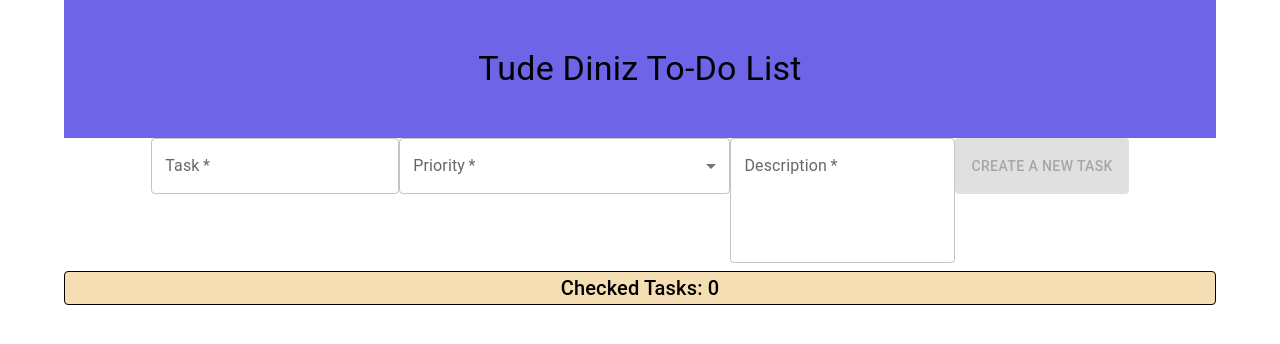
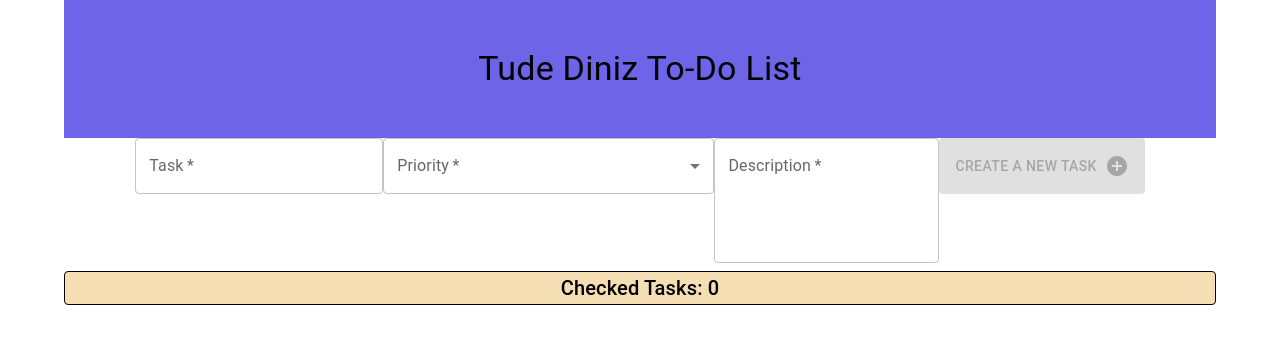
Before and after one commit to lucaspereiraio/tude-to-do-list, a React (Create React App) app: page /create in a window 1280 px wide. Shown: the top 344 px of the page. Built offline with nearby package versions, Linux system fonts and the light colour scheme.

Commit message:
create-icon
- Implemented a plus icon in the button that creates a task

```diff
--- a/src/App.tsx
+++ b/src/App.tsx
@@ -16,7 +16,6 @@ import { PrintList } from "./Components/PrintList/PrintList";
 //onEnter criar
 //onEnter no todo sai o da edição
 //Formatar color picker
-//checked counter
 //erro typescript
 //erro console
 
--- a/src/Components/CreateItem/CreateItem.css
+++ b/src/Components/CreateItem/CreateItem.css
@@ -27,3 +27,8 @@
 .create-task-button {
   height: 3.5rem;
 }
+
+.add-icon {
+  font-size: 1.5rem;
+  margin-left: 0.5rem;
+}
--- a/src/Components/CreateItem/CreateItem.tsx
+++ b/src/Components/CreateItem/CreateItem.tsx
@@ -9,6 +9,7 @@ import {
   SelectChangeEvent,
   TextField,
 } from "@mui/material";
+import AddCircleIcon from "@mui/icons-material/AddCircle";
 import React, { ChangeEvent, useState } from "react";
 import "./CreateItem.css";
 
@@ -112,7 +113,7 @@ export const CreateItem = ({
         onClick={handleSubmit}
         disabled={!taskText || !taskColor || !taskDescription}
       >
-        Create a new task
+        Create a new task <AddCircleIcon className="add-icon" />
       </Button>
     </Container>
   );
```
